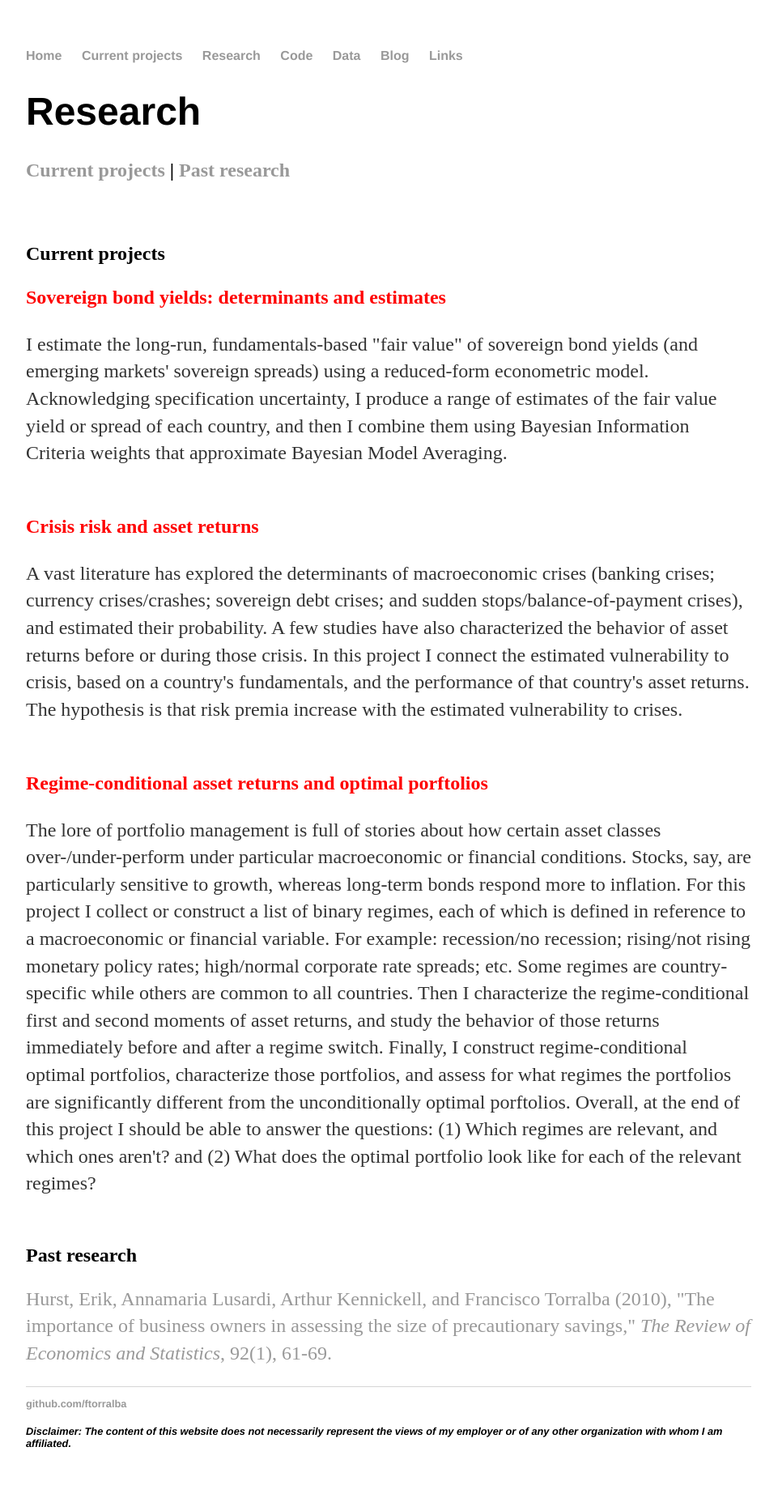
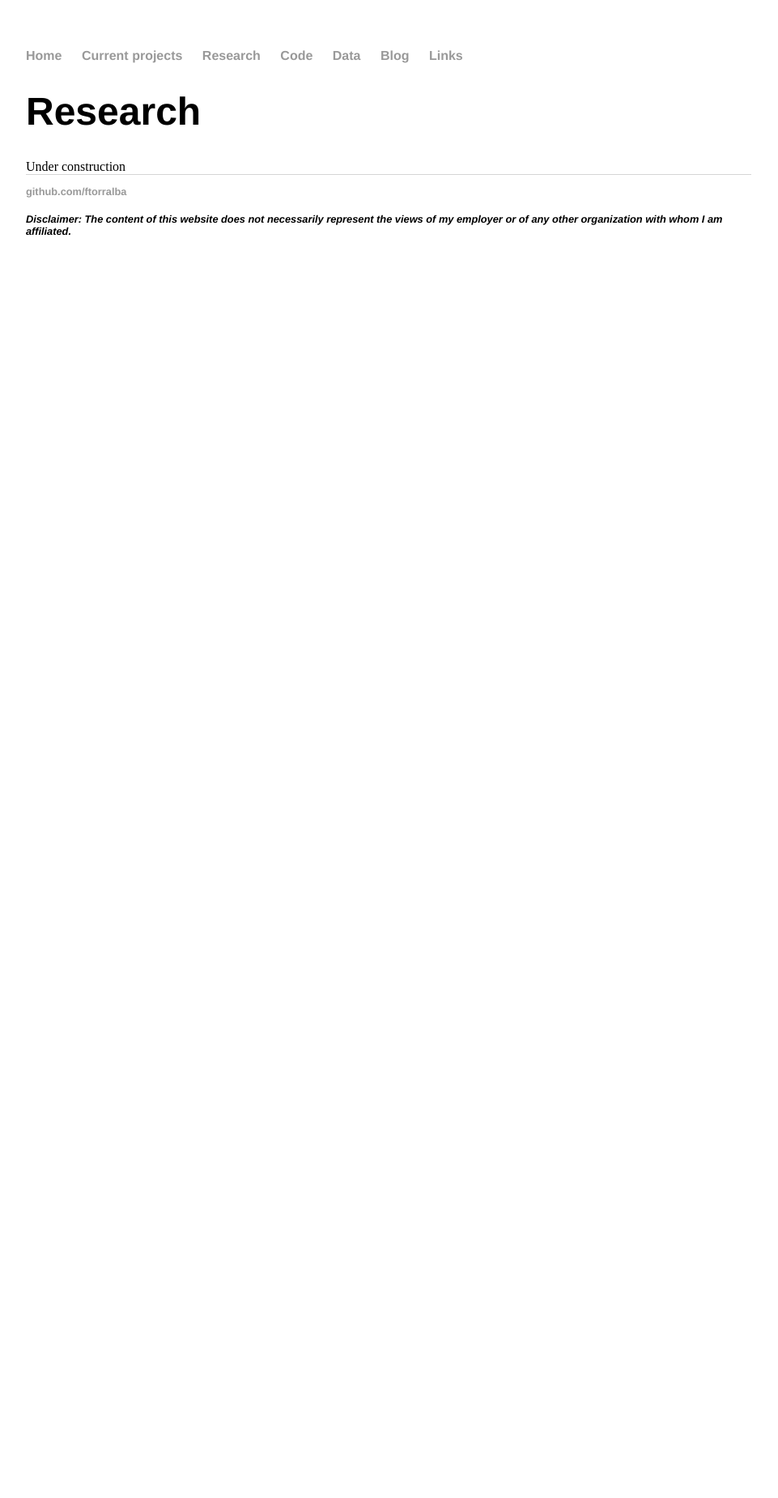
Before and after one commit to ftorralba/ftorralba.github.io, a Jekyll site: the page built from research.html, in a window 1280 px wide. Shown: the whole page at 81% size, without its empty margins (160-1121 px from the left). Built offline with Jekyll 4.4.1, drawn with Linux system fonts in a browser that asks for light colours; after the commit the page ends 900 px from its top, so only the background shows below that.

Commit message:
Update research.html

```diff
--- a/research.html
+++ b/research.html
@@ -4,8 +4,10 @@ title: Research
 ---
 <div class="container">
 	<h1>Research</h1>
+	Under construction
 
-   <h2 id="current_projects"><a href="#current_projects">Current projects</a> | <a href="#past_research">Past research</a></h2>
+  <!--
+	<h2 id="current_projects"><a href="#current_projects">Current projects</a> | <a href="#past_research">Past research</a></h2>
 	<br />
 	<br />
    <h2 id="current_projects">Current projects</h2>
@@ -48,5 +50,6 @@ title: Research
 	<a href="https://www.mitpressjournals.org/doi/pdf/10.1162/rest.2009.11500">Hurst, Erik, Annamaria Lusardi, Arthur Kennickell, and
 	Francisco Torralba (2010), "The importance of business owners in assessing the size of precautionary savings,"
 	<i>The Review of Economics and Statistics</i>, 92(1), 61-69.</a>
+-->
 
 </div><!-- /.container -->
```
